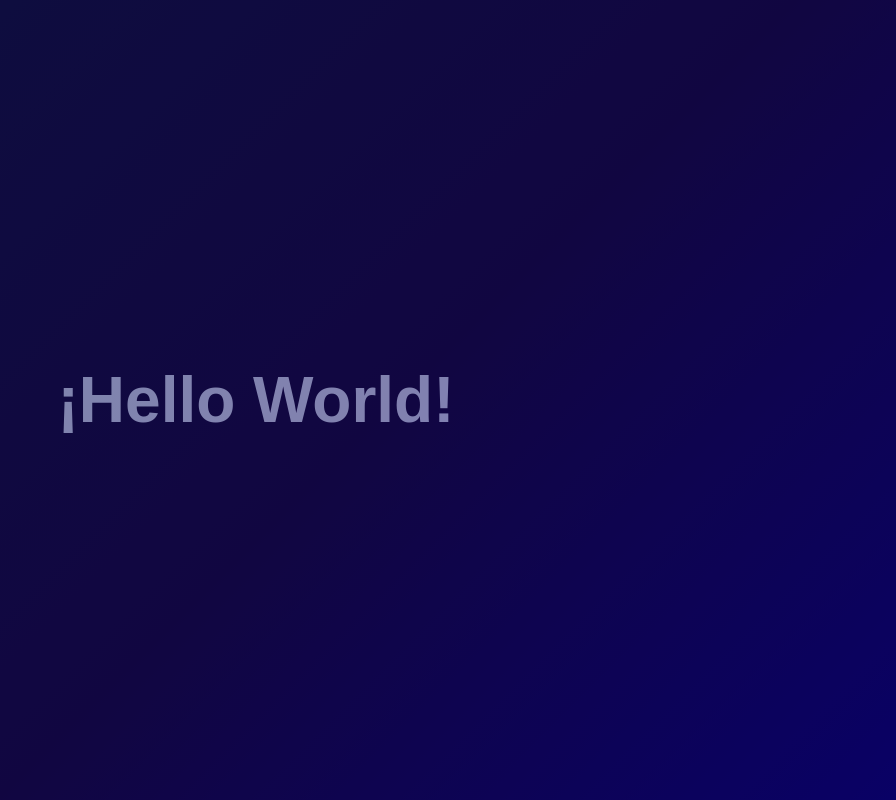
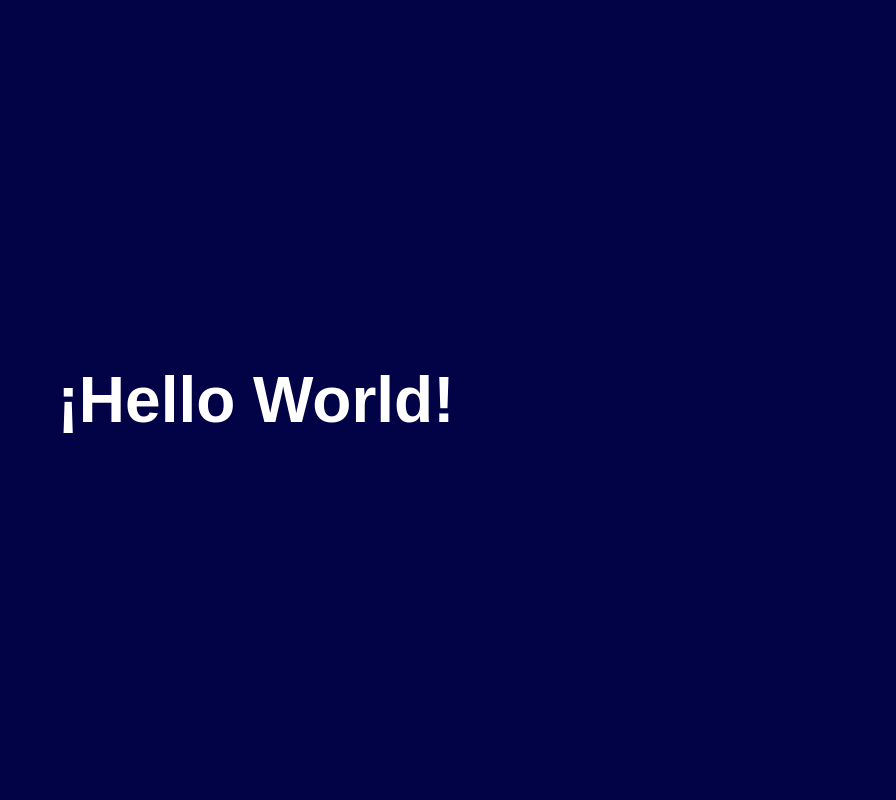
Before and after one commit to AliKnows/practiceParallax01, a plain HTML site: page index.html in a window 1280 px wide. Shown: the whole page, without its empty margins (384-1280 px from the left). Drawn offline with nearby package versions, Linux system fonts and the light colour scheme.

Commit message:
Update names

```diff
--- a/index.html
+++ b/index.html
@@ -14,11 +14,11 @@
 
     <main>
         <section class="no-parallax">
-            <h1 class="titulo">¡Hello World!</h1></section>
+            <h2 >¡Hello World!</h2></section>
         <section class="parallax bg">
-            <h2 class="cuerpo">Lorem ipsum dolor sit amet consectetur adipisicing elit. Culpa sequi excepturi velit quasi quos nam dignissimos accusantium qui deserunt omnis? Voluptatibus alias sequi quis error cupiditate unde suscipit ipsum minus?</h2></section>
+            <h2 >Lorem ipsum dolor sit amet consectetur adipisicing </h2></section>
         <section class="no-parallax">
-            <h2 class="titulo">Contáctame</h2>
+            <h2>Contáctame</h2>
 
         </section>
 
--- a/style.css
+++ b/style.css
@@ -12,6 +12,7 @@
     padding: 0;
     font-family: "Open Sans", sans-serif;
 }
+/*
 body{
     background-image: linear-gradient(135deg,#010027 ,#120821 ,#120a30,#1a0e46,#10114d,#10114d,#0c1a5a,#130b5f,#0300a7);
     background-size: 500%;
@@ -19,6 +20,7 @@ body{
 
 
 }
+/*
 @keyframes fanimado{
     0%{
         background-position: 0% 50%;
@@ -31,8 +33,9 @@ body{
         background-position: 0% 50%;
     }
 }
+    */
 main{
-    border: 2px red;
+
     height:100vh;
     overflow-x: hidden;
     overflow-y: auto;
@@ -43,15 +46,21 @@ main{
 
 section
 {
-    border: 2px red;
+
     transform-style:preserve-3d;
     position: relative;
     height: 100vh;
     display: flex;
     align-items: center;
     justify-content: center;
-    color: aliceblue;
+    color: #ffffff;
 }
+section h2{
+    text-align: center;
+    font-size: 4rem;
+    font-family: sans-serif;
+}
+/*
 .titulo{
     text-align: center;
     font-size:4rem;
@@ -62,20 +71,21 @@ section
     text-align: center;
     font-size: 4rem;
     font-family: sans-serif;
-    color: #000000;
+
+
+}*/
+
+.no-parallax{
+    background-color: #020346;
+    z-index: 999;
+
 
 }
 
-.no-parallax{
-    background-color: #110324;
-    z-index: 999;
-    opacity: 50%;
-
-}
-
-.parallax h2{
+.parallax  h2{
     width: 60%;
     font-size: 2rem;
+    color: #020346;
 }
 
 .parallax::after{
@@ -89,3 +99,9 @@ section
     background-size: 100%;
     z-index: -1;
 }
+
+.bg::after{
+
+ background: linear-gradient(rgb(0,0,0,.5),rgb(0,0,0,.5)),url("./assets/164621.jpg");
+ background-size: cover;
+}
```
